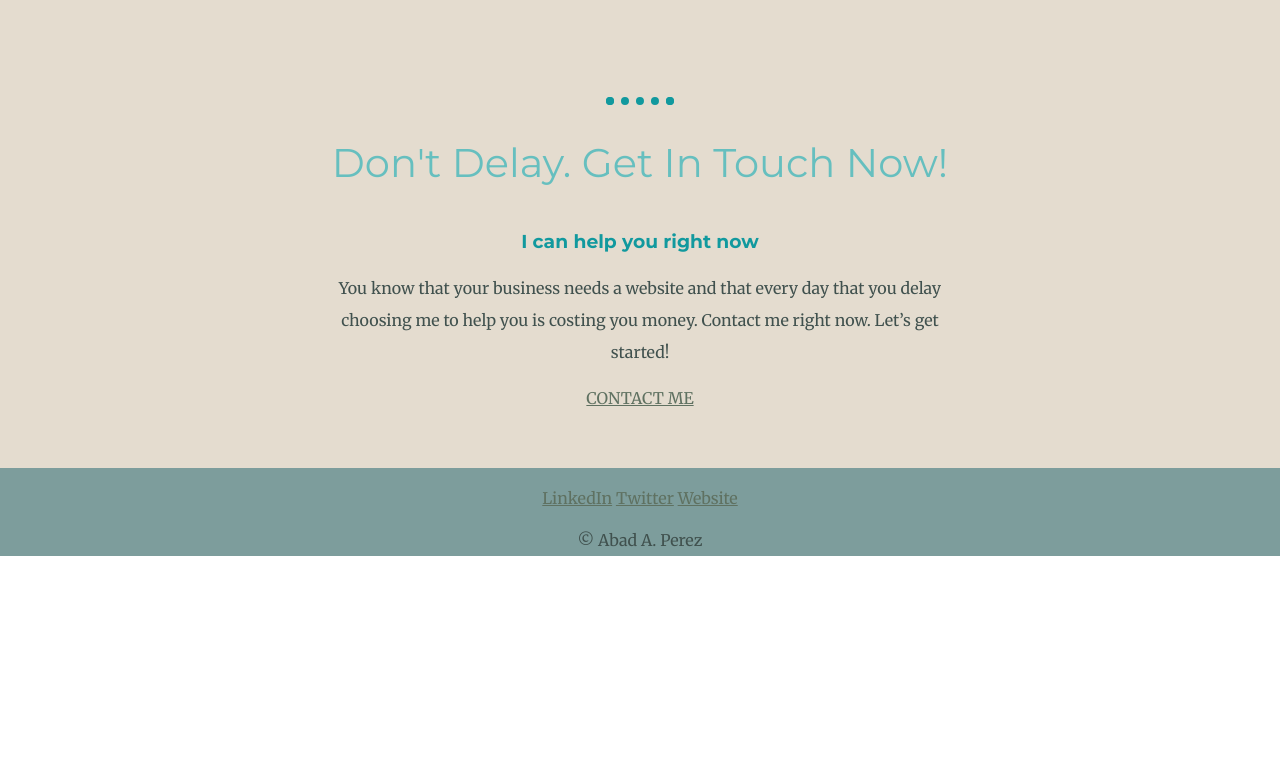
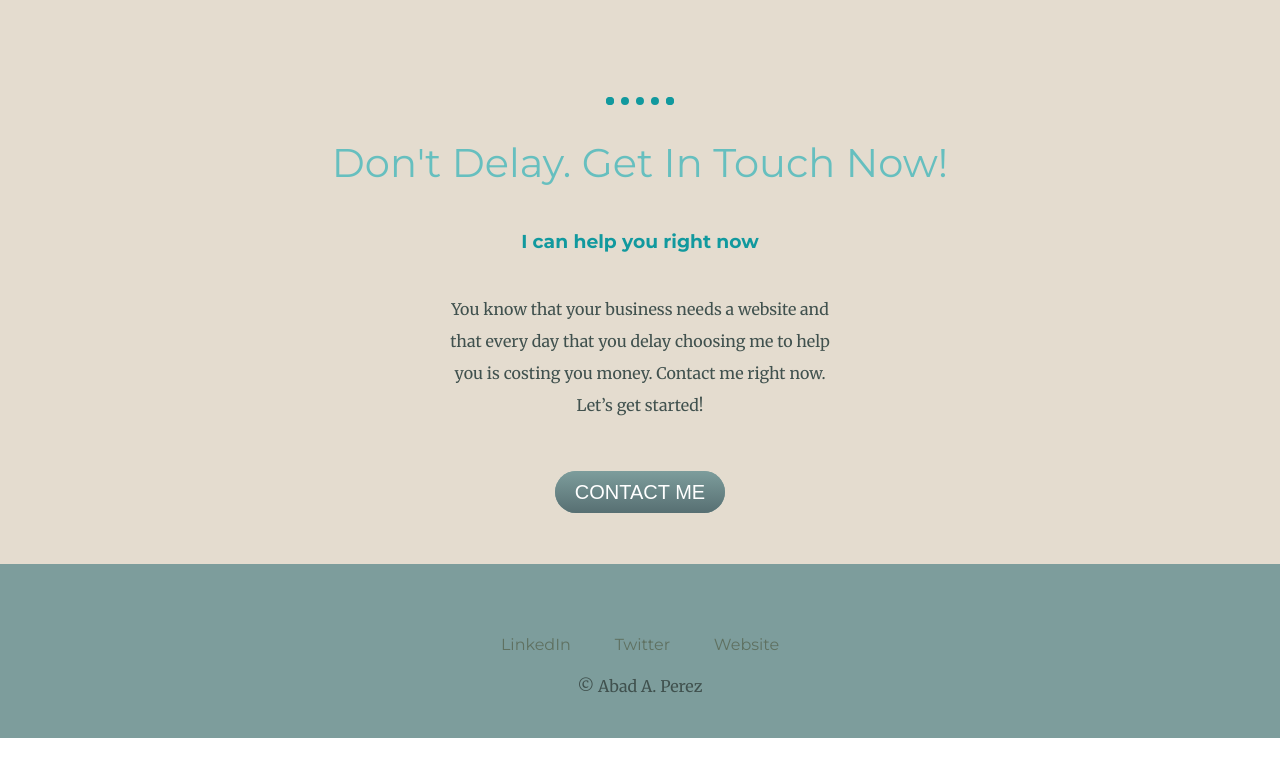
Before and after one commit to BishopAbad/webdeveloper, a plain HTML site: page index.html in a window 1280 px wide. Shown: the part 2348-3116 px from the top of the page. Before the commit the page ends 2920 px from the top, so only its background shows below. Drawn offline with Linux system fonts and the light colour scheme.

Commit message:
Added new css file
Added new css file to reflect changes on the footer.

```diff
--- a/CSS/styles.css
+++ b/CSS/styles.css
@@ -30,6 +30,13 @@ h3 {
 
 a {
   color: #5F7161;
+  margin: 10px 20px;
+  font-family: 'Montserrat', sans-serif;
+  text-decoration: none;
+
+}
+a:hover {
+  color:inherit;
 
 }
 
@@ -60,9 +67,11 @@ hr {
 
  .bottom-container {
    background-color: #7D9D9C;
-
+   padding: 50px 0 20px;
+   margin-bottom: 30px;
 
 }
+
 
  .top-cloud {
   position: absolute;
@@ -122,6 +131,34 @@ hr {
 }
 
 .donotdelay {
-  width: 50%;
-  margin: auto;
+  width: 30%;
+  margin: 40px auto 60px;
+  margin-bottom: 40px
 }
+
+.btn {
+  background: #7D9D9C;
+  background-image: -webkit-linear-gradient(top, #7D9D9C, #576F72);
+  background-image: -moz-linear-gradient(top, #7D9D9C, #576F72);
+  background-image: -ms-linear-gradient(top, #7D9D9C, #576F72);
+  background-image: -o-linear-gradient(top, #7D9D9C, #576F72);
+  background-image: linear-gradient(to bottom, #7D9D9C, #576F72);
+  -webkit-border-radius: 28;
+  -moz-border-radius: 28;
+  border-radius: 28px;
+  font-family: Arial;
+  color: #ffffff;
+  font-size: 20px;
+  padding: 10px 20px 10px 20px;
+  text-decoration: none;
+}
+
+.btn:hover {
+  background: #7d9d9c;
+  background-image: -webkit-linear-gradient(top, #7d9d9c, #7d9d9c);
+  background-image: -moz-linear-gradient(top, #7d9d9c, #7d9d9c);
+  background-image: -ms-linear-gradient(top, #7d9d9c, #7d9d9c);
+  background-image: -o-linear-gradient(top, #7d9d9c, #7d9d9c);
+  background-image: linear-gradient(to bottom, #7d9d9c, #7d9d9c);
+  text-decoration: none;
+}
```
